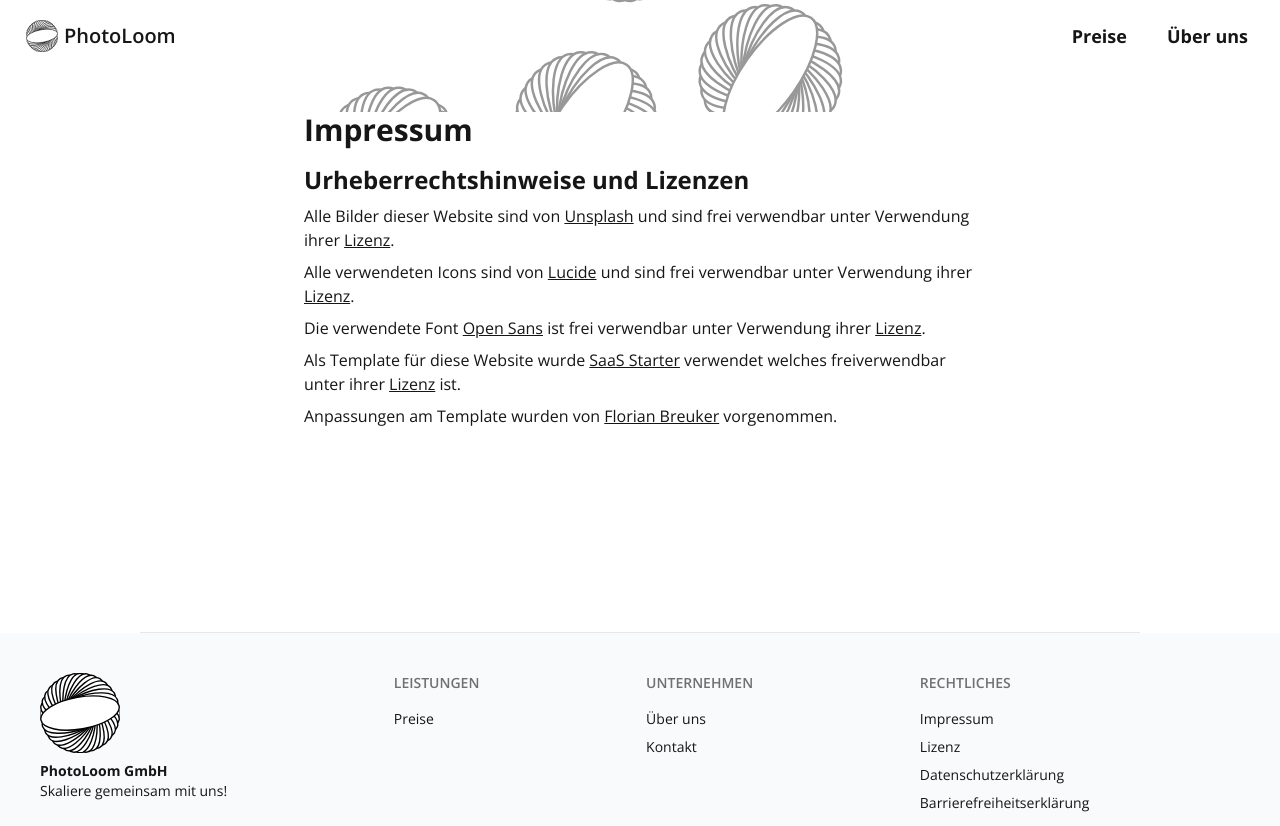
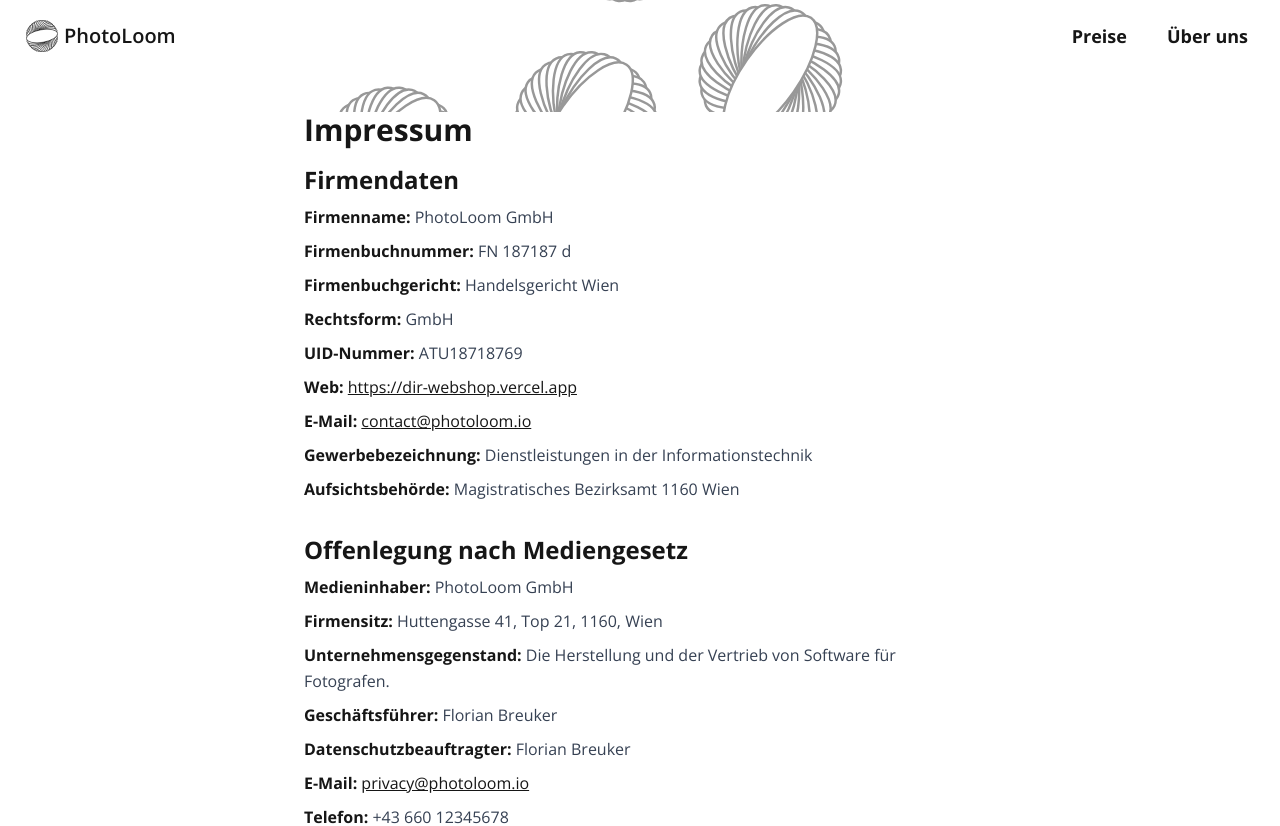
Before and after one commit to FlorianBreuker/dir-webshop, a SvelteKit app: page /legal in a window 1280 px wide. Shown: the top 826 px of the page. Built offline with nearby package versions, Linux system fonts and the light colour scheme.

Commit message:
impressum

```diff
--- a/src/routes/(marketing)/contact/+page.svelte
+++ b/src/routes/(marketing)/contact/+page.svelte
@@ -70,7 +70,7 @@
             <li>technische Anforderungen</li>
             <li>zusätzlichen Speicherplatz</li>
           </ul>
-          <p>Nach Ihrer Anfrage kümmern wir uns persönlich über Ihre Anliegen und melden uns schnellstmöglich bei
+          <p>Nach Ihrer Anfrage kümmern wir uns persönlich um Ihre Anliegen und melden uns schnellstmöglich bei
             Ihnen.</p>
         </div>
       </div>
--- a/src/routes/(marketing)/legal/+page.svelte
+++ b/src/routes/(marketing)/legal/+page.svelte
@@ -1,5 +1,34 @@
 <script lang="ts">
   import { WebsiteName } from "../../../config.ts"
+
+  const legalSections = [
+    {
+      title: 'Firmendaten',
+      items: [
+        { label: 'Firmenname', value: 'PhotoLoom GmbH' },
+        { label: 'Firmenbuchnummer', value: 'FN 187187 d' },
+        { label: 'Firmenbuchgericht', value: 'Handelsgericht Wien' },
+        { label: 'Rechtsform', value: 'GmbH' },
+        { label: 'UID-Nummer', value: 'ATU18718769' },
+        { label: 'Web', value: 'https://dir-webshop.vercel.app', isLink: true },
+        { label: 'E-Mail', value: 'contact@photoloom.io', isEmail: true },
+        { label: 'Gewerbebezeichnung', value: 'Dienstleistungen in der Informationstechnik' },
+        { label: 'Aufsichtsbehörde', value: 'Magistratisches Bezirksamt 1160 Wien' }
+      ]
+    },
+    {
+      title: 'Offenlegung nach Mediengesetz',
+      items: [
+        { label: 'Medieninhaber', value: 'PhotoLoom GmbH' },
+        { label: 'Firmensitz', value: 'Huttengasse 41, Top 21, 1160, Wien' },
+        { label: 'Unternehmensgegenstand', value: 'Die Herstellung und der Vertrieb von Software für Fotografen.' },
+        { label: 'Geschäftsführer', value: 'Florian Breuker' },
+        { label: 'Datenschutzbeauftragter', value: 'Florian Breuker' },
+        { label: 'E-Mail', value: 'privacy@photoloom.io', isEmail: true },
+        { label: 'Telefon', value: '+43 660 12345678' }
+      ]
+    }
+  ];
 </script>
 
 <svelte:head>
@@ -18,8 +47,35 @@
 
   <div class="bg-base-100">
     <h1 class="text-3xl font-bold">Impressum</h1>
+    <div class="max-w-3xl mx-auto bg-base-100 space-y-8">
+      {#each legalSections as section}
+        <section>
+          <h2 class="text-2xl mt-4 font-bold mb-2">
+            {section.title}
+          </h2>
 
+          <ul class="space-y-2">
+            {#each section.items as item}
+              <li class="leading-relaxed">
+                <span class="font-bold">{item.label}:</span>
 
+                {#if item.isLink}
+                  <a href={item.value} target="_blank" rel="noopener noreferrer" class="link hover:underline">
+                    {item.value}
+                  </a>
+                {:else if item.isEmail}
+                  <a href="mailto:{item.value}" class="link hover:underline">
+                    {item.value}
+                  </a>
+                {:else}
+                  <span class="text-gray-700">{item.value}</span>
+                {/if}
+              </li>
+            {/each}
+          </ul>
+        </section>
+      {/each}
+    </div>
     <h2 class="text-2xl mt-4 font-bold mb-2">Urheberrechtshinweise und Lizenzen</h2>
     <div class="mb-2">
       Alle Bilder dieser Website sind von
```
